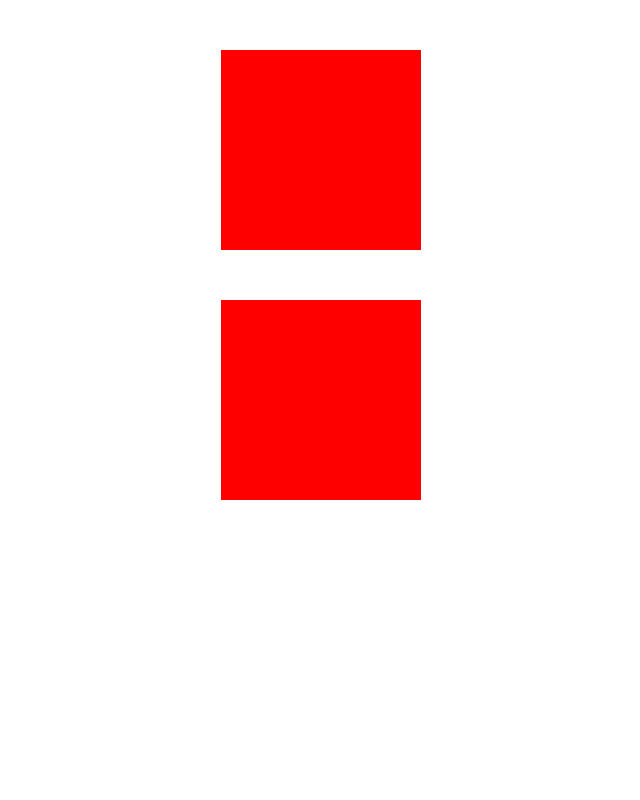
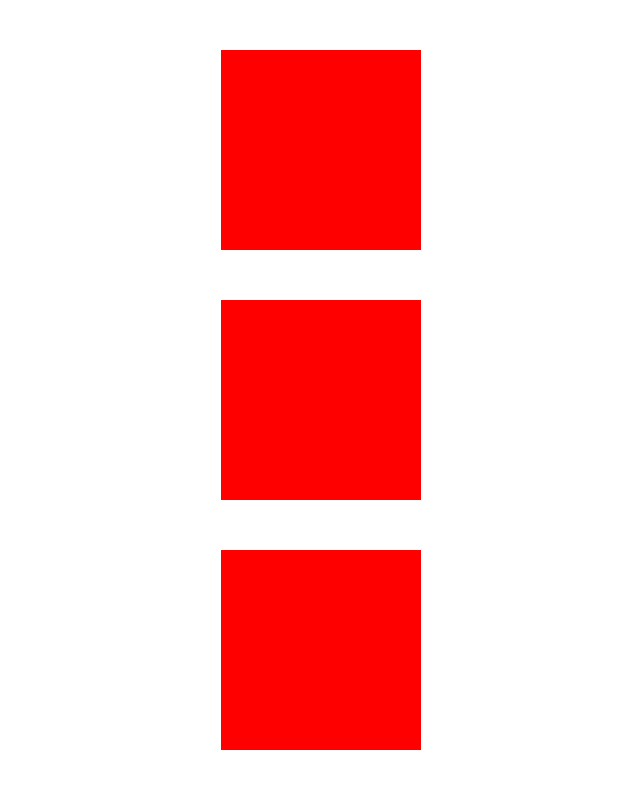
Before and after one commit to Soumipal56/gsap, a React (Vite) app: page / in a window 1280 px wide. Shown: the top 800 px of the page, without its empty margins (529-1169 px from the left). Built offline with nearby package versions, Linux system fonts and the light colour scheme.

Commit message:
feat: initialize App component with GSAP-animated box elements using refs

```diff
--- a/src/App.jsx
+++ b/src/App.jsx
@@ -4,21 +4,29 @@ import gsap from 'gsap'
 import AnimateonX from './components/AnimateonX'
 
 const App = () => {
-  const boxRef = useRef(null)
+  const boxRef = useRef([])
   const containerRef = useRef(null)
+
+  const addToRefs = (el) => {
+    if (el && !boxRef.current.includes(el)) {
+      boxRef.current.push(el)
+    }
+  }
 
   const {contextSafe} = useGSAP(()=>{
     gsap.to(boxRef.current,{
       x: 700,
       duration: 1,
       delay: 0.5,
+      stagger: 0.2
     })
-  },{ scope: containerRef.current, dependencies: [], revertOnUpdate: true },
-)
+  },{ scope: containerRef.current, dependencies: [], revertOnUpdate: true })
 
   return (
     <div ref={containerRef}>
-      <div ref={boxRef} className='box'></div>
+      <div ref={addToRefs} className='box'></div>
+      <div ref={addToRefs} className='box'></div>
+      <div ref={addToRefs} className='box'></div>
       <AnimateonX><div className='box'></div></AnimateonX>
     </div>
   )
```
